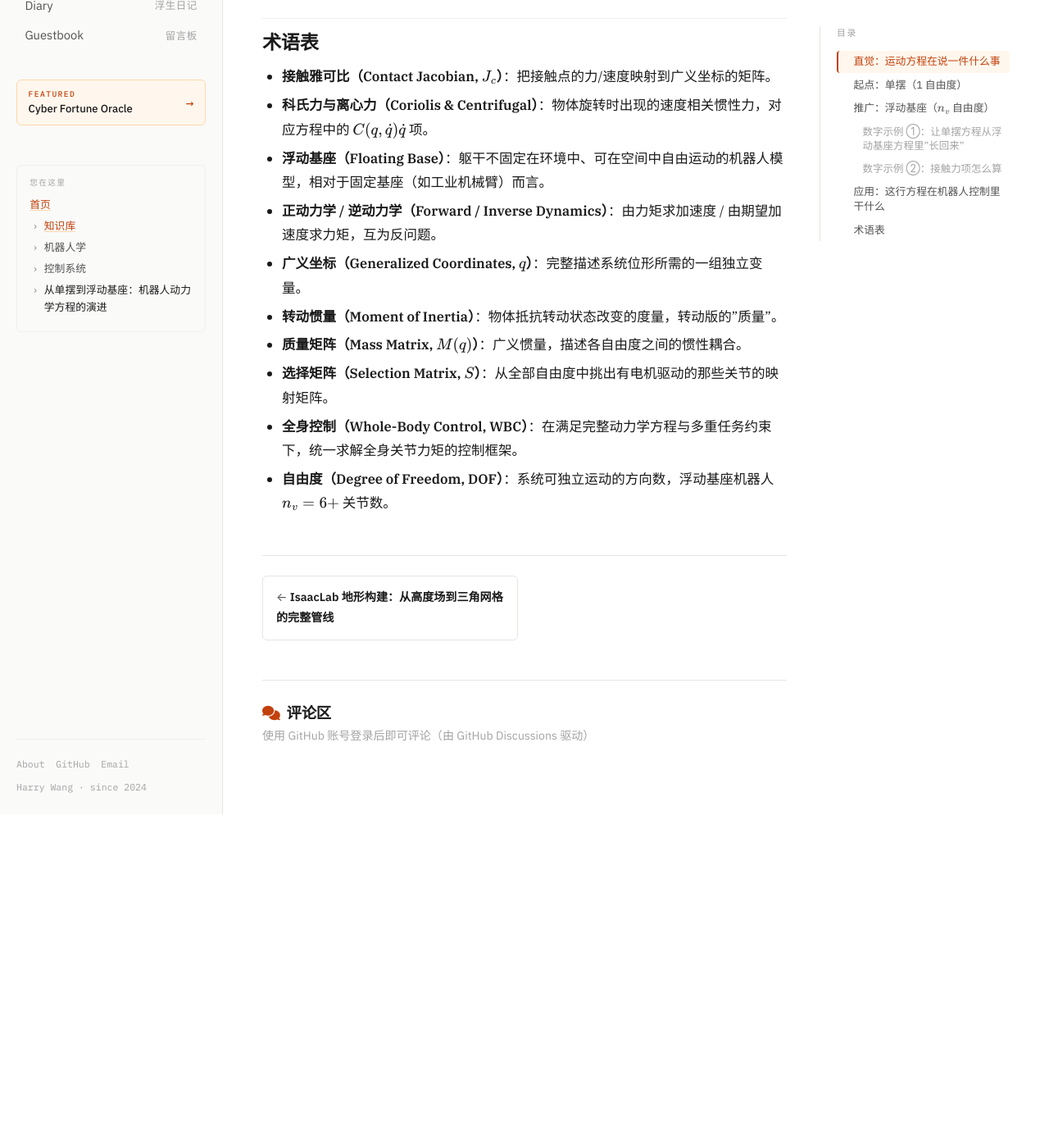
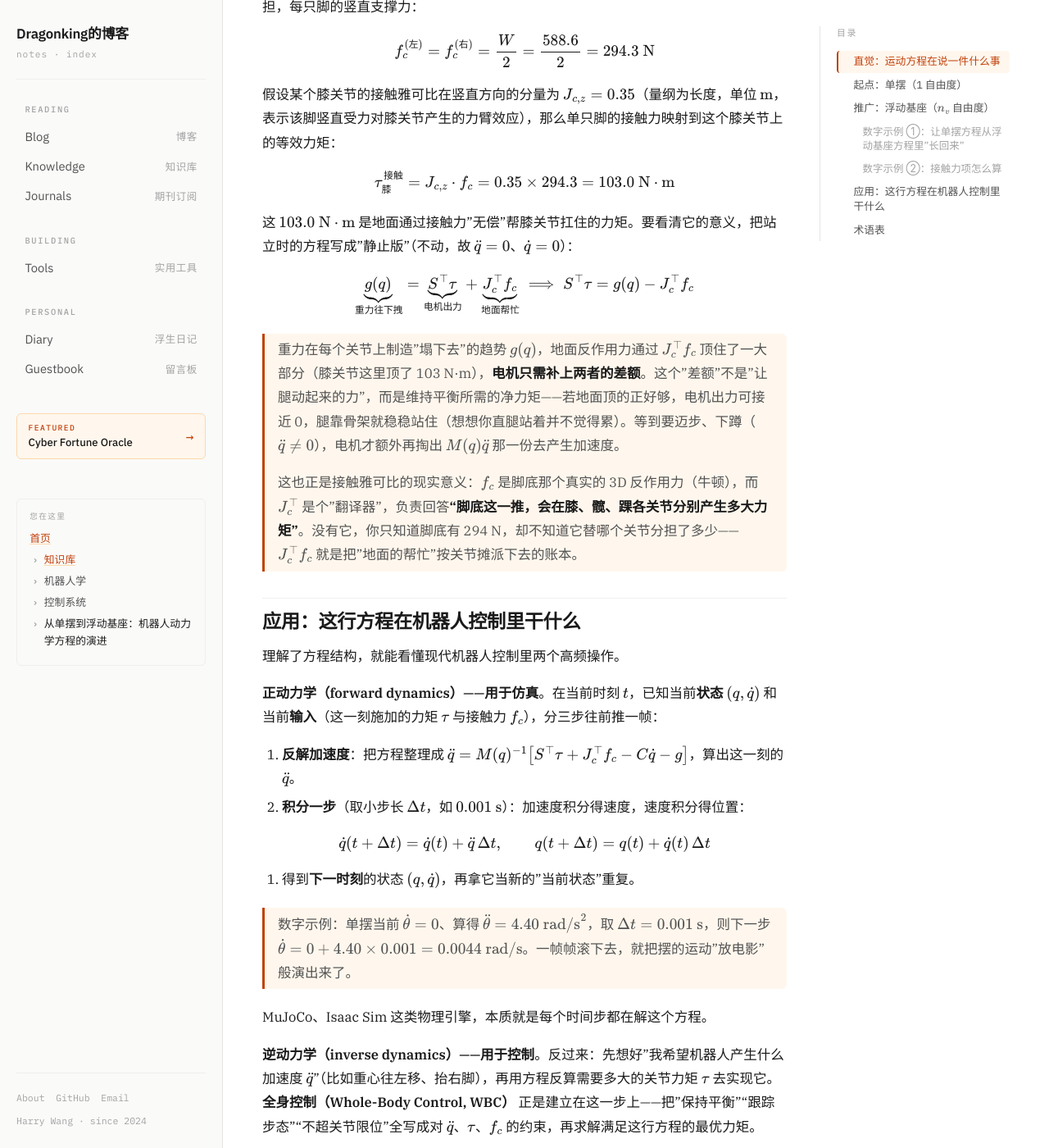
Before and after one commit to DragonKingwhd/dragonkingwhd.github.io, a Jekyll site: the page built from _posts/2026-05-24-pendulum-to-floating-base.md, in a window 1280 px wide and 1400 px high, scrolled down 4633 px. Shown: the whole window at 82% size. Built offline with Jekyll 4.4.1, drawn with Linux system fonts in a browser that asks for light colours; some web fonts are replaced; comment, search, counter and statistics services are not loaded; before the commit the page ends 5626 px from its top, so only the background shows below that; some of the changed text lies outside the part shown.

Commit message:
auto: 完成后自动提交

```diff
--- a/_posts/2026-05-24-pendulum-to-floating-base.md
+++ b/_posts/2026-05-24-pendulum-to-floating-base.md
@@ -20,9 +20,14 @@
 
 抛开所有符号，任何一个机械系统的运动方程都在讲同一句话：
 
-> **「让它动起来要花的力」 = 「你施加的力」 + 「环境帮你的力」**
+> **「让它动起来一共要花的力」 = 「你的电机出的力」 + 「环境帮你出的力」**
 
-「让它动起来要花的力」又分两部分：一部分用来对抗惯性（越重、转得越快越费力），一部分用来对抗重力和各种"假想力"（比如旋转时甩出去的离心效应）。
+这里有一个容易混淆的地方先说清楚：方程其实做了**两次不同方向的拆分**。
+
+- **等号左边是"需求侧"**——让它动起来一共要花多少力，又分两块：一块用来对抗惯性（越重、转得越快越费力），一块用来对抗重力和各种"假想力"（比如旋转时甩出去的离心效应）。
+- **等号右边是"供给侧"**——这些力从哪来，分两块：你的电机力矩，加上环境（地面）的接触力。
+
+所以**不是**"对抗惯性 = 电机出力、对抗重力 = 环境出力"那样一一对应。等号真正的意思是：左边两笔"要花的钱"加起来，正好由右边两个"出钱方"凑齐。电机和地面是出钱的两方，惯性和重力是要花的两笔账。
 
 单摆只有一个角度要管，所以这些"力"都是一个个数字（标量）；人形机器人有几十个关节要同时管，于是同样的话得用**向量和矩阵**来说。结构没变，只是从"一根水管"变成了"一捆水管"。下面先看那根水管。
 
@@ -67,8 +72,16 @@
 三个符号的含义：
 
 - $ml^2$：摆绕转轴的**转动惯量（moment of inertia）**，单位 $\text{kg}\cdot\text{m}^2$，相当于"转动版的质量"。
-- $mgl\sin\theta$：重力对转轴产生的**回复力矩**，单位 $\text{N}\cdot\text{m}$，角度越偏离竖直，它越大。
+- $mgl\sin\theta$：重力对转轴产生的**回复力矩**，单位 $\text{N}\cdot\text{m}$（注意是力矩，不是力），角度越偏离竖直，它越大。
 - $\tau$：电机施加在关节上的**力矩**，单位 $\text{N}\cdot\text{m}$，是我们唯一能主动控制的量。
+
+这里要特别澄清 $mgl\sin\theta$ 的来历，因为很容易卡住。重力确实只有竖直向下的 $mg$、水平方向没有力——这都对。但能不能让摆**转起来**，看的不是力本身，而是**力矩 = 力 × 力臂**。力臂（lever arm）是转轴到"力作用线"的**垂直距离**：重力作用线是一条竖直线，转轴到它的垂直距离就是摆球的**水平偏移** $l\sin\theta$。于是：
+
+$$\text{重力力矩} = \underbrace{mg}_{\text{竖直力}} \times \underbrace{l\sin\theta}_{\text{水平力臂}} = mgl\sin\theta$$
+
+> 直觉验证：$\theta = 0$（竖直挂着）时 $l\sin 0 = 0$，力臂为零，重力使不上劲，力矩 = 0，摆不动——符合常识；$\theta = 90^\circ$（水平伸出）时力臂最大为 $l$，重力最"想"把它拽下来。
+>
+> 换个等价说法：把重力沿杆方向和垂直杆方向分解，沿杆那份被杆的张力顶住、不干活，垂直杆的那份 $mg\sin\theta$ 才是真正推动旋转的切向力，再乘力臂 $l$ 同样得到 $mgl\sin\theta$。
 
 > 取贴近真实小臂的参数 $m = 1.5\ \text{kg}$、$l = 0.4\ \text{m}$、$g = 9.81\ \text{m/s}^2$，当前角度 $\theta = 30^\circ = 0.524\ \text{rad}$：
 >
@@ -107,7 +120,9 @@
 
 **① 质量矩阵 $M(q)$**：单摆的 $ml^2$ 是一个数，机器人则是一个 $n_v \times n_v$ 的矩阵，因为推动一个关节会牵连其他关节一起动（耦合）。它还随姿态 $q$ 变化——手臂伸直和收拢时，整体惯量并不一样。
 
-**② 非线性力项 $C\dot q + g$**：单摆的 $mgl\sin\theta$ 只有重力。机器人多出一个 $C(q,\dot q)\dot q$ 项，描述旋转带来的**科氏力与离心力（Coriolis & centrifugal）**——你转身时手臂被甩开就是它在起作用，单摆因为运动太简单，这一项恰好为零。
+**② 非线性力项 $C\dot q + g$**：单摆的 $mgl\sin\theta$ 只有重力。机器人多出一个 $C(q,\dot q)\dot q$ 项，描述旋转带来的**科氏力与离心力（Coriolis & centrifugal）**——这里的 $\dot q$ 就是广义速度（各关节转动的快慢），而整个 $C\dot q$ 项跟速度的**平方**挂钩：转得越快，它越大。你伸直手臂原地快速转圈、手被甩向外张开，那股向外的力就是它。
+
+至于"单摆这一项恰好为零"，意思是把单摆的数代进去，**整个 $C(q,\dot q)\dot q$ 算出来等于数字 0**，对方程毫无贡献，所以单摆方程里压根没有 $\dot\theta$ 这种速度项。为什么是 0?因为这种"被甩出去"的力，要么来自多个关节互相牵连，要么来自惯量随姿态变化；而单摆只有一个关节、惯量 $ml^2$ 又是常数，没有可甩的对象，这一项自然消失。机器人关节多、惯量随姿态变，它才冒出来。
 
 **③ 关节力矩 $S^\top\tau$**：多出一个**选择矩阵（selection matrix）** $S$。原因是浮动基座的 6 个自由度（躯干的 3 个平移 + 3 个旋转）**没有电机**——没人能凭空给躯干一个推力。$S$ 的作用就是把电机力矩 $\tau$ 只"分发"给那些真正装了电机的关节。
 
@@ -135,19 +150,36 @@
 
 $$\tau_{\text{膝}}^{\text{接触}} = J_{c,z}\cdot f_c = 0.35 \times 294.3 = 103.0\ \text{N}\cdot\text{m}$$
 
-> 这 $103.0\ \text{N}\cdot\text{m}$ 是地面"无偿"帮膝关节扛住的力矩。正因为有它，电机只需补上差额，而不必独自撑起整个体重——这就是 $J_c^\top f_c$ 项在站立控制里的现实意义。
+这 $103.0\ \text{N}\cdot\text{m}$ 是地面通过接触力"无偿"帮膝关节扛住的力矩。要看清它的意义，把站立时的方程写成"静止版"（不动，故 $\ddot q = 0$、$\dot q = 0$）：
+
+$$\underbrace{g(q)}_{\text{重力往下拽}} = \underbrace{S^\top \tau}_{\text{电机出力}} + \underbrace{J_c^\top f_c}_{\text{地面帮忙}} \;\Longrightarrow\; S^\top \tau = g(q) - J_c^\top f_c$$
+
+> 重力在每个关节上制造"塌下去"的趋势 $g(q)$，地面反作用力通过 $J_c^\top f_c$ 顶住了一大部分（膝关节这里顶了 103 N·m），**电机只需补上两者的差额**。这个"差额"不是"让腿动起来的力"，而是维持平衡所需的净力矩——若地面顶的正好够，电机出力可接近 0，腿靠骨架就稳稳站住（想想你直腿站着并不觉得累）。等到要迈步、下蹲（$\ddot q \neq 0$），电机才额外再掏出 $M(q)\ddot q$ 那一份去产生加速度。
+>
+> 这也正是接触雅可比的现实意义：$f_c$ 是脚底那个真实的 3D 反作用力（牛顿），而 $J_c^\top$ 是个"翻译器"，负责回答**"脚底这一推，会在膝、髋、踝各关节分别产生多大力矩"**。没有它，你只知道脚底有 294 N，却不知道它替哪个关节分担了多少——$J_c^\top f_c$ 就是把"地面的帮忙"按关节摊派下去的账本。
 
 ## 应用：这行方程在机器人控制里干什么
 
 理解了方程结构，就能看懂现代机器人控制里两个高频操作。
 
-**正动力学（forward dynamics）——用于仿真**。已知力矩 $\tau$ 和接触力，反解加速度 $\ddot q$，再积分得到下一时刻的状态。MuJoCo、Isaac Sim 这类物理引擎，本质就是每个时间步都在解这个方程。
+**正动力学（forward dynamics）——用于仿真**。在当前时刻 $t$，已知当前**状态** $(q,\dot q)$ 和当前**输入**（这一刻施加的力矩 $\tau$ 与接触力 $f_c$），分三步往前推一帧：
+
+1. **反解加速度**：把方程整理成 $\ddot q = M(q)^{-1}\big[S^\top\tau + J_c^\top f_c - C\dot q - g\big]$，算出这一刻的 $\ddot q$。
+2. **积分一步**（取小步长 $\Delta t$，如 $0.001\ \text{s}$）：加速度积分得速度，速度积分得位置：
+
+$$\dot q(t+\Delta t) = \dot q(t) + \ddot q\,\Delta t,\qquad q(t+\Delta t) = q(t) + \dot q(t)\,\Delta t$$
+
+3. 得到**下一时刻**的状态 $(q,\dot q)$，再拿它当新的"当前状态"重复。
+
+> 数字示例：单摆当前 $\dot\theta = 0$、算得 $\ddot\theta = 4.40\ \text{rad/s}^2$，取 $\Delta t = 0.001\ \text{s}$，则下一步 $\dot\theta = 0 + 4.40 \times 0.001 = 0.0044\ \text{rad/s}$。一帧帧滚下去，就把摆的运动"放电影"般演出来了。
+
+MuJoCo、Isaac Sim 这类物理引擎，本质就是每个时间步都在解这个方程。
 
 **逆动力学（inverse dynamics）——用于控制**。反过来：先想好"我希望机器人产生什么加速度 $\ddot q$"（比如重心往左移、抬右脚），再用方程反算需要多大的关节力矩 $\tau$ 去实现它。**全身控制（Whole-Body Control, WBC）** 正是建立在这一步上——把"保持平衡""跟踪步态""不超关节限位"全写成对 $\ddot q$、$\tau$、$f_c$ 的约束，再求解满足这行方程的最优力矩。
 
 > 换句话说：单摆方程教你"给定力矩，摆会怎么动"；而控制工程师每天在做的，是反过来回答"想让它这么动，该给多少力矩"。同一行方程，正着读是仿真，反着读是控制。
 
-如果你想顺着"状态怎么表示"这条线继续看，可以接着读知识库里的状态向量打包一文，它和本文是同一套思路的两面——一个讲**状态怎么排**，一个讲**力怎么算**。
+如果你想顺着"状态怎么表示"这条线继续看，可以接着读 [状态向量打包：X = F(X, U)](/state-vector/)，它和本文是同一套思路的两面——一个讲**状态怎么排**，一个讲**力怎么算**。
 
 ## 术语表
 
```
